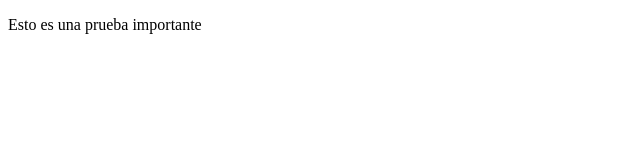
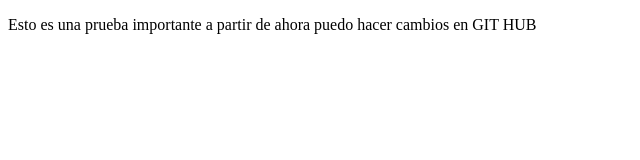
Before and after one commit to javesqH/proyectoDemo1, a plain HTML site: page index.html in a window 1280 px wide. Shown: the whole page, without its empty margins (0-640 px from the left). Drawn offline with Linux system fonts and the light colour scheme.

Commit message:
actualizacion de codigo 1

```diff
--- a/index.html
+++ b/index.html
@@ -9,6 +9,7 @@
 <body>
     <p>
         Esto es una prueba importante
+        a partir de ahora puedo hacer cambios en GIT HUB
     </p>
 </body>
 </html>
```
